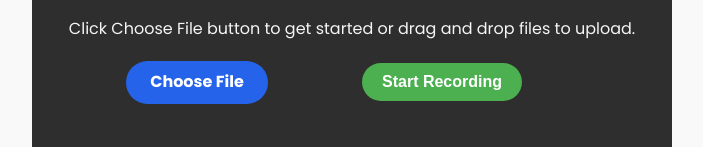
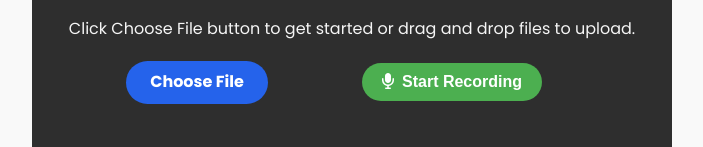
Before and after one commit to iashutoshyadav/SpeechToText, a React (Vite) app in the folder vite-project/: page / in a window 1280 px wide. Shown: the part 468-615 px from the top of the page, without its empty margins (288-991 px from the left). Built offline with nearby package versions, Linux system fonts and the light colour scheme; no server answers.

Commit message:
Update: Improved CORS with .env support

```diff
--- a/vite-project/package.json
+++ b/vite-project/package.json
@@ -10,6 +10,8 @@
     "preview": "vite preview"
   },
   "dependencies": {
+    "@fortawesome/free-solid-svg-icons": "^7.0.0",
+    "@fortawesome/react-fontawesome": "^0.2.3",
     "axios": "^1.10.0",
     "react": "^19.1.0",
     "react-dom": "^19.1.0",
--- a/vite-project/src/components/VoiceRecorder.jsx
+++ b/vite-project/src/components/VoiceRecorder.jsx
@@ -1,4 +1,7 @@
 import React, { useState, useRef } from 'react';
+import { FontAwesomeIcon } from '@fortawesome/react-fontawesome';
+import { faMicrophone, faStop } from '@fortawesome/free-solid-svg-icons';
+
 
 const VoiceRecorder = ({ onRecordingComplete }) => {
   const [recording, setRecording] = useState(false);
@@ -31,9 +34,12 @@ const VoiceRecorder = ({ onRecordingComplete }) => {
     <div class="voice-recorder">
       {/* <h3 class="voice"> Voice Recorder</h3> */}
       {!recording ? (
-        <button onClick={startRecording} class="start-btn">Start Recording</button>
+        <button onClick={startRecording} class="start-btn">
+          <FontAwesomeIcon icon={faMicrophone} style={{ marginRight: '8px' }} />
+          Start Recording</button>
       ) : (
         <button onClick={stopRecording} class="stop-btn">
+          <FontAwesomeIcon icon={faMicrophone} style={{ marginRight: '8px' }} />
           Stop Recording
         </button>
       )}
```
Also changed, not shown: 1 other file (tests, documents, lock files or other folders).
